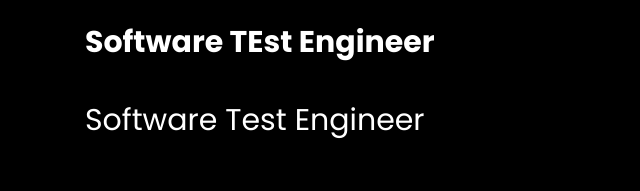
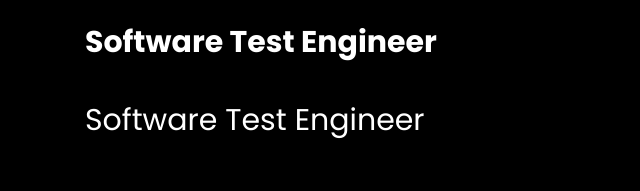
Before and after one commit to Archanagedam123/Portfolio-Website, a plain HTML site: page index.html in a window 1280 px wide. Shown: the part 399-590 px from the top of the page, 0-640 px from the left. Drawn offline with Linux system fonts and the light colour scheme; files whose address does not match are found by name.

Commit message:
Update index.html

```diff
--- a/index.html
+++ b/index.html
@@ -171,7 +171,7 @@ navigation link in the target navigation container when a new section is scrolle
 									// Create an array of typing text
 									const typingTexts = [
 										'Engineer  ',
-										'Software TEst Engineer  ',
+										'Software Test Engineer  ',
 										'Quality Engineer   ',
 
 									];
```
